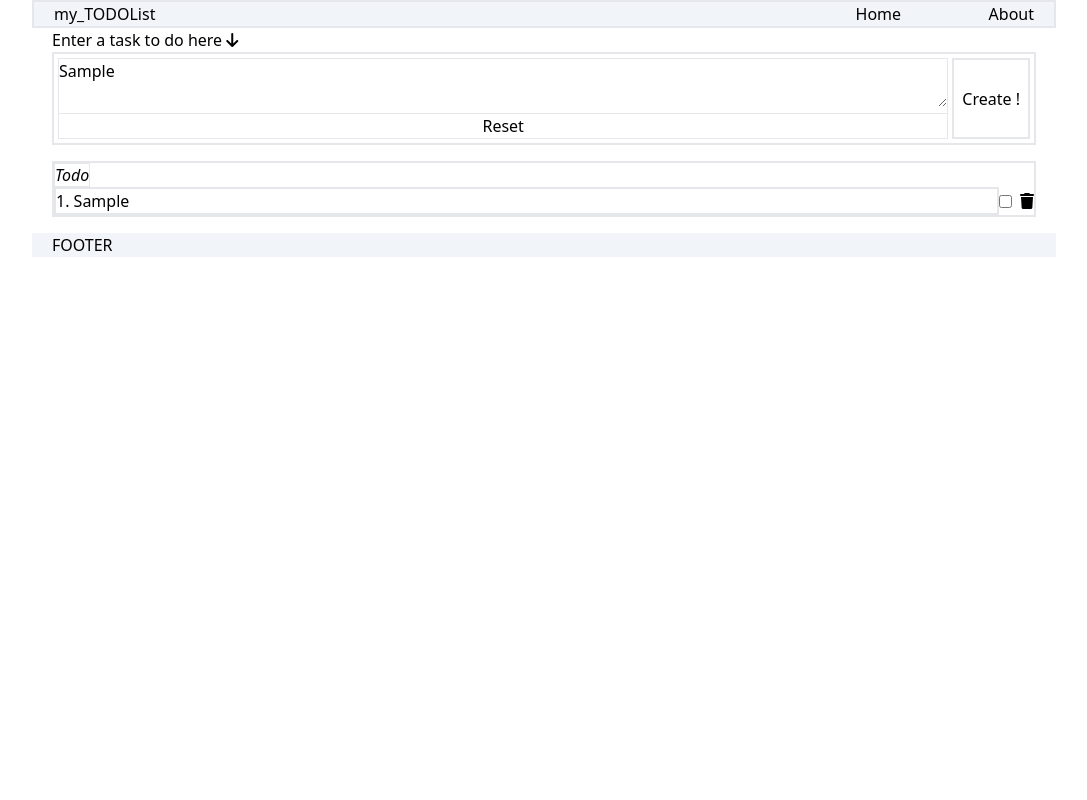
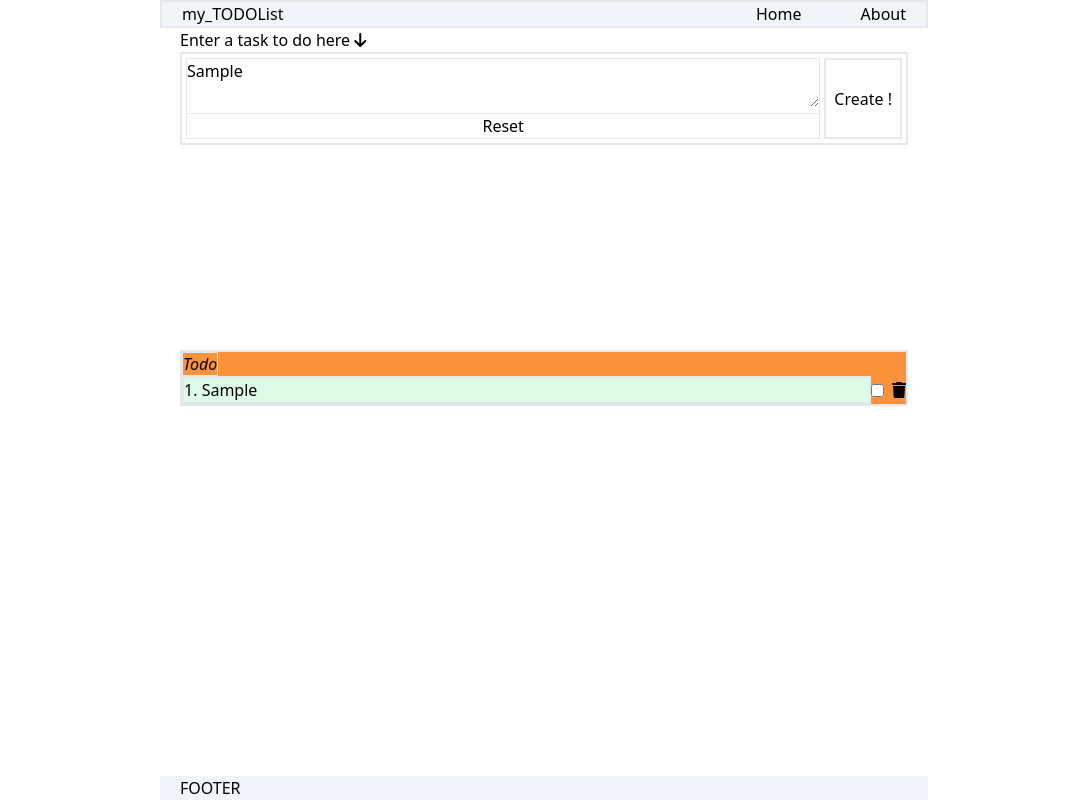
Before and after one commit to lnoel4289/todolist, a React (Vite) app: page / in a window 1280 px wide. Both pictures are taken after typing "Sample" into the empty fields and a click on the button "Create !". Shown: the whole page, without its empty margins (96-1183 px from the left). Built offline with nearby package versions, Linux system fonts and the light colour scheme.

Commit message:
some css

```diff
--- a/index.html
+++ b/index.html
@@ -15,7 +15,7 @@
     <link rel="stylesheet" href="./src/index.css">
   </head>
   <body>
-    <div id="root" class="flex flex-col min-h-screen max-w-screen-lg m-auto"></div>
+    <div id="root" class="flex flex-col min-h-screen max-w-screen-md m-auto"></div>
     <script type="module" src="/src/main.jsx"></script>
   </body>
 </html>
--- a/src/components/Todo/index.jsx
+++ b/src/components/Todo/index.jsx
@@ -6,21 +6,35 @@ const Todo = ({
   testId,
   index,
 }) => {
+  const undoneArticleStyle = "bg-orange-400";
+  const doneArticleStyle = "bg-green-400";
+  const undoneParagStyle = "bg-orange-100";
+  const doneParagStyle = "bg-green-100";
+
   return (
-    <article data-testid={testId} className="border-2 m-h-14">
+    <article
+      data-testid={testId}
+      className={
+        isChecked
+          ? `border-2 m-h-14 ${doneArticleStyle}`
+          : `border-2 m-h-14 ${undoneArticleStyle}`
+      }
+    >
       <span className="border italic">{isChecked ? "Done !" : "Todo"}</span>
       <div className="flex justify-between">
-        <div className="grow">
-          <p className="border-2">
-            <span>{!isChecked && `${index + 1}. `}</span>
-            {string}
-          </p>
-        </div>
+        <p
+          className={
+            isChecked
+              ? `grow border-2 break-words hyphens-auto ${undoneParagStyle}`
+              : `grow border-2 break-words hyphens-auto ${doneParagStyle}`
+          }
+        >
+          {isChecked ? `` : index + 1 + `.`} {string}
+        </p>
         <div className="flex items-center space-x-2">
           <input type="checkbox" checked={isChecked} onChange={handleChange} />{" "}
           <i
-            className="fa-solid fa-trash Class
-Properties"
+            className="fa-solid fa-trash Class Properties"
             onClick={handleDelete}
           />
         </div>
--- a/src/pages/MyTodoList/index.jsx
+++ b/src/pages/MyTodoList/index.jsx
@@ -5,7 +5,7 @@ import TextInput from "../../components/TextInput";
 
 const HomePage = () => {
   return (
-    <main className="px-5 grid gap-y-4">
+    <main className="px-5 grid grow gap-y-10">
       <TextInput />
       <TodoList />
       <DoneList />
```
Also changed, not shown: 2 other files (tests, documents, lock files or other folders).
